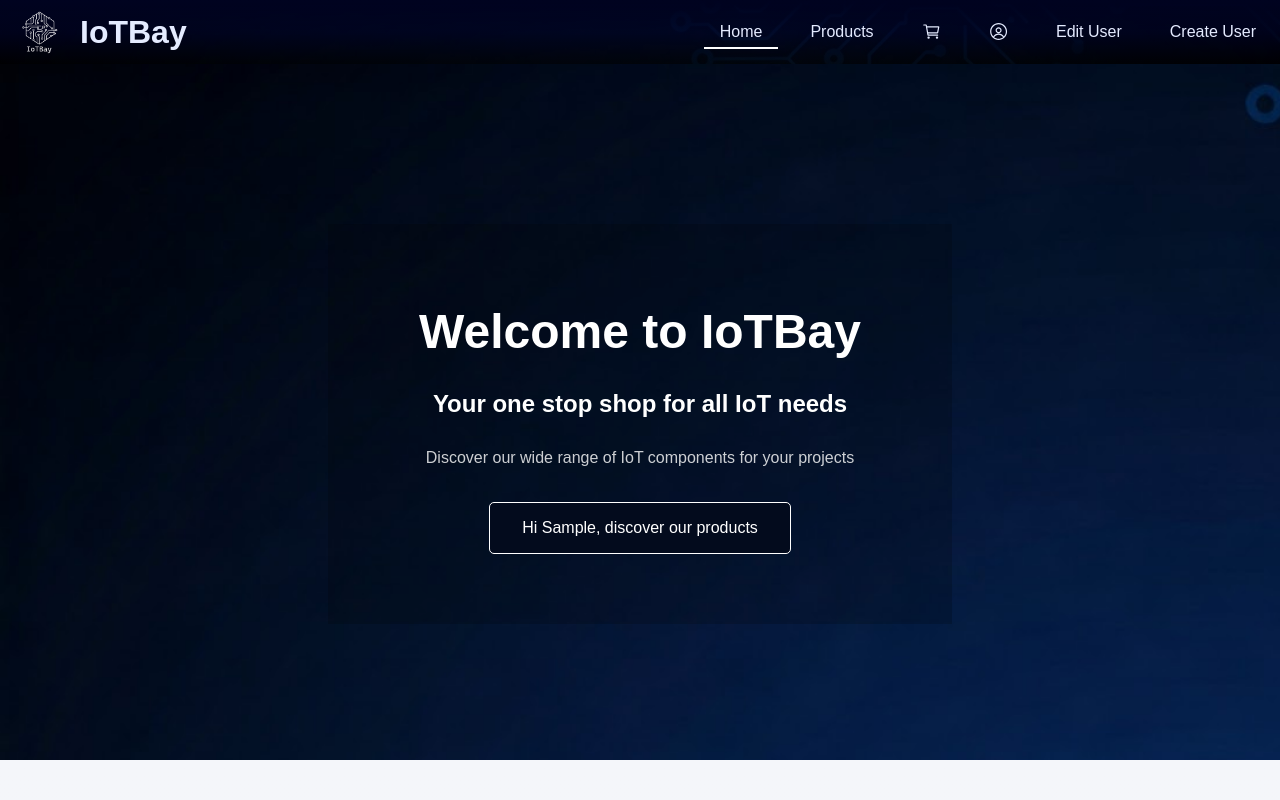
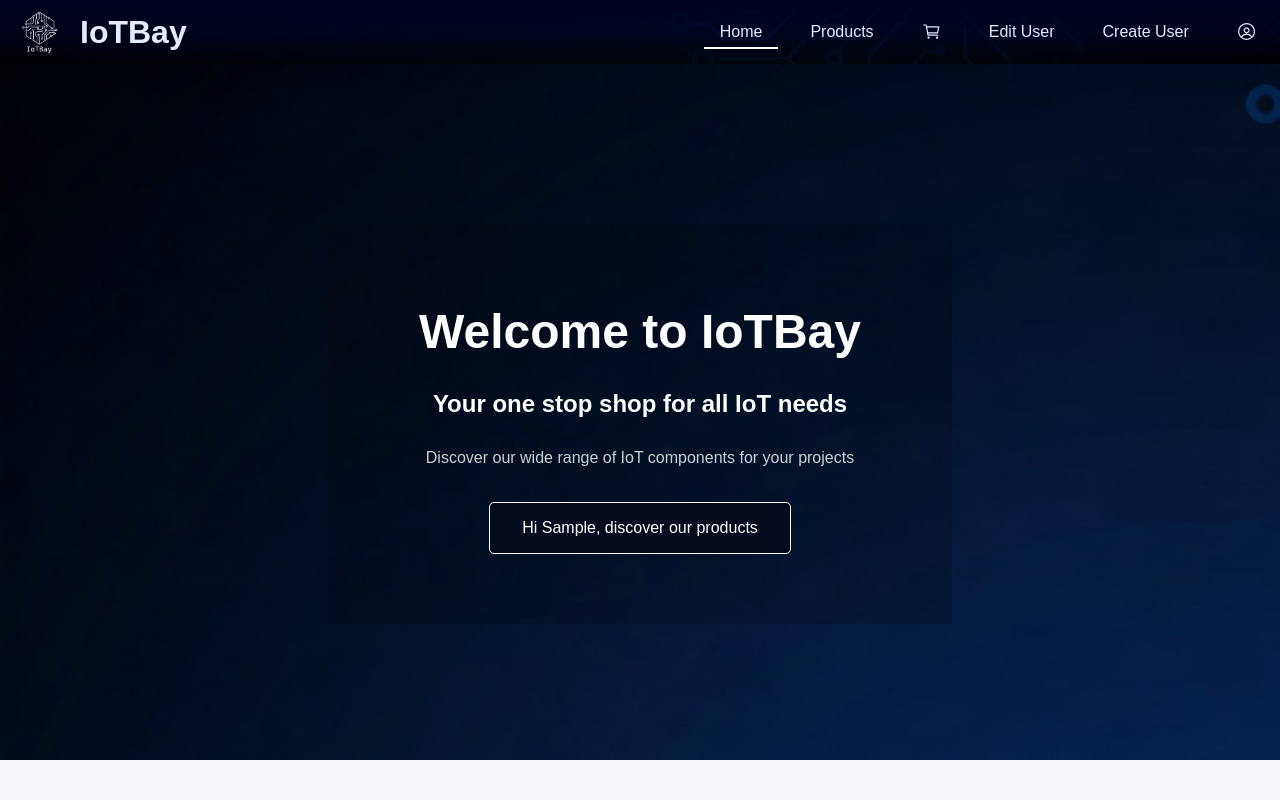
Before and after one commit to YM2992/IoTBay, a React (Vite) app in the folder Client/: page / in a window 1280 px wide. Shown: the top 800 px of the page. Built offline with nearby package versions, Linux system fonts and the light colour scheme; sample sign-in values are in the browser's storage; what antd-style would draw is missing.

Commit message:
roles now can have changes, nav bar only accessable for admin

```diff
--- a/Client/src/App.jsx
+++ b/Client/src/App.jsx
@@ -43,7 +43,7 @@ function App() {
             {loggedIn && <Route path="/welcome" element={<Welcome />} />}
             {loggedIn && <Route path="/logout" element={<Logout />} />}
             {loggedIn && <Route path="/profile" element={<Profile />} />}
-            {loggedIn && <Route path="/edit-user" element={<EditUserPage />} />}
+            {loggedIn && user.role == "admin" && <Route path="/edit-user" element={<EditUserPage />} />}
             {loggedIn && user.role == "admin" && <Route path="/create-user" element={<CreateUserPages />} />}
             {loggedIn && managers.includes(user.role) && (
               <Route path="/manage" element={<Manage />} />
--- a/Client/src/components/Header.jsx
+++ b/Client/src/components/Header.jsx
@@ -69,10 +69,10 @@ function Header() {
           </NavLink>
 
           {loggedIn && managers.includes(user.role) && <NavLink to="/manage">Manage</NavLink>}
+          {loggedIn && user.role === "admin" &&<NavLink to="/edit-user">Edit User</NavLink>}
+          {loggedIn && user.role === "admin" &&<NavLink to="/create-user">Create User</NavLink>}
+          {loggedIn && <SubMenu active={isProfileActive} />}
 
-          {loggedIn && <SubMenu active={isProfileActive} />}
-          {loggedIn && <NavLink to="/edit-user">Edit User</NavLink>}
-          {loggedIn && <NavLink to="/create-user">Create User</NavLink>}
           {!loggedIn && <NavLink to="/login">Login</NavLink>}
           {!loggedIn && <NavLink to="/register">Register</NavLink>}
         </nav>
--- a/Client/src/components/NewEditUser.jsx
+++ b/Client/src/components/NewEditUser.jsx
@@ -10,7 +10,7 @@ const { Column } = Table;
 
 export const NewEditUser = ({ data, refetch }) => {
   const { token } = useContext(AppContext);
-  console.log("User table data:", data);
+
   const [editedNames, setEditedNames] = useState({});
   const [fullNameInput, setFullNameInput] = useState("");
   const [phoneInput, setPhoneInput] = useState("");
```
Also changed, not shown: 2 other files (tests, documents, lock files or other folders).
